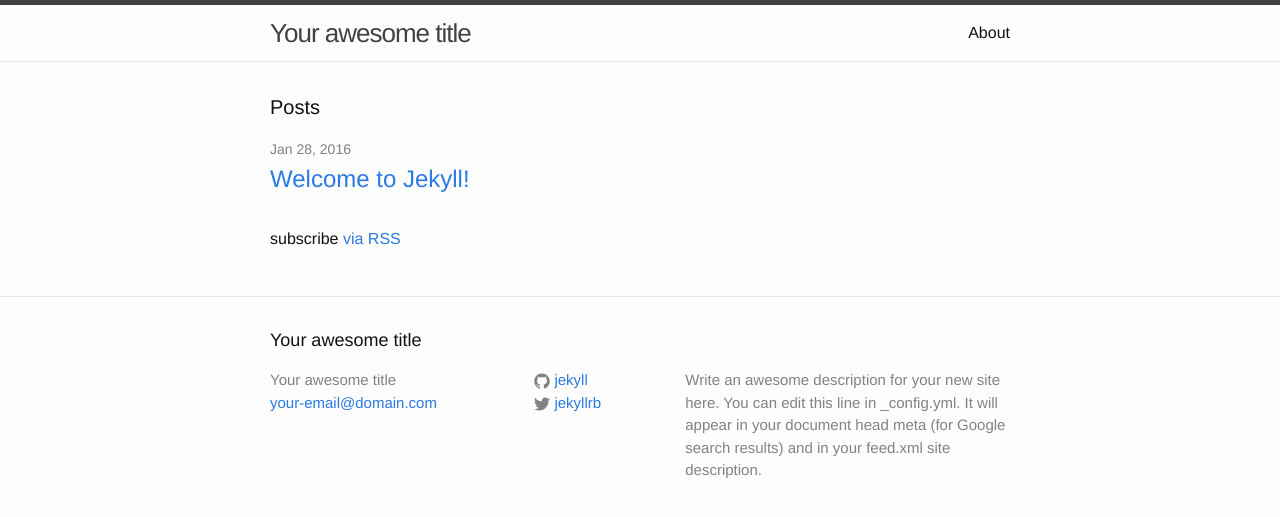
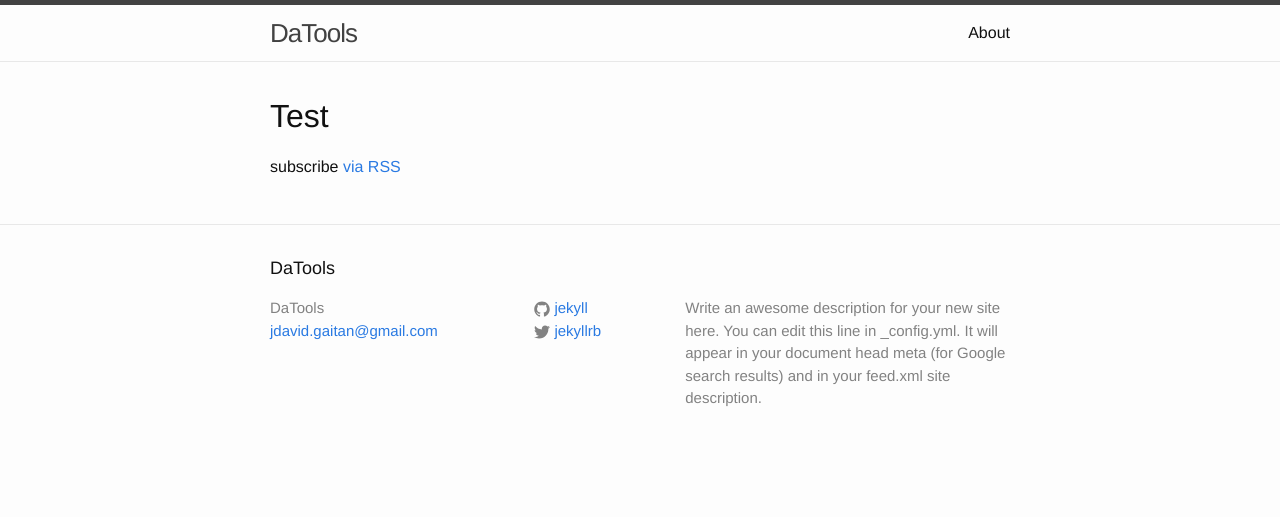
Before and after one commit to dgaitan/datools-docs, a Jekyll site: the page built from index.html, in a window 1280 px wide. Shown: the top 517 px of the page. Built offline with Jekyll 4.4.1, drawn with Linux system fonts in a browser that asks for light colours.

Commit message:
now only start

```diff
--- a/_config.yml
+++ b/_config.yml
@@ -6,8 +6,8 @@
 # 'jekyll serve'. If you change this file, please restart the server process.
 
 # Site settings
-title: Your awesome title
-email: your-email@domain.com
+title: DaTools
+email: jdavid.gaitan@gmail.com
 description: > # this means to ignore newlines until "baseurl:"
   Write an awesome description for your new site here. You can edit this
   line in _config.yml. It will appear in your document head meta (for
--- a/index.html
+++ b/index.html
@@ -4,19 +4,7 @@
 
 <div class="home">
 
-  <h1 class="page-heading">Posts</h1>
-
-  <ul class="post-list">
-    {% for post in site.posts %}
-      <li>
-        <span class="post-meta">{{ post.date | date: "%b %-d, %Y" }}</span>
-
-        <h2>
-          <a class="post-link" href="{{ post.url | prepend: site.baseurl }}">{{ post.title }}</a>
-        </h2>
-      </li>
-    {% endfor %}
-  </ul>
+  <h1>Test</h1>
 
   <p class="rss-subscribe">subscribe <a href="{{ "/feed.xml" | prepend: site.baseurl }}">via RSS</a></p>
 
```
Also changed, not shown: 8 other files.
